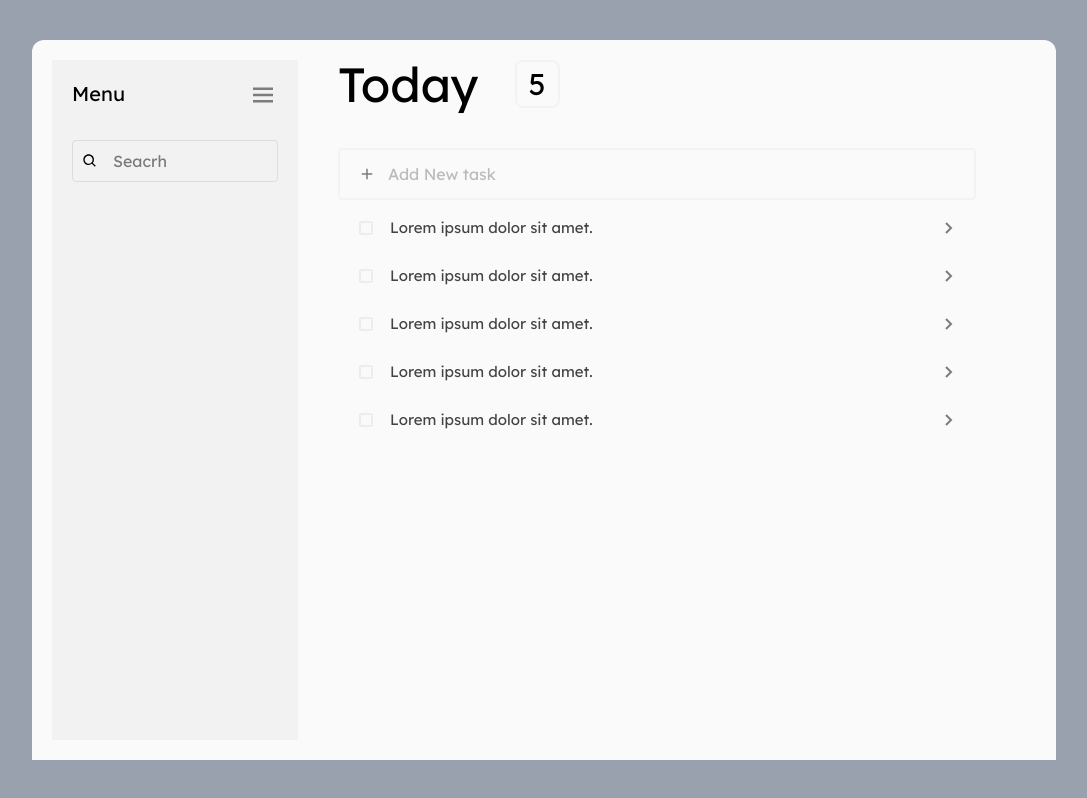
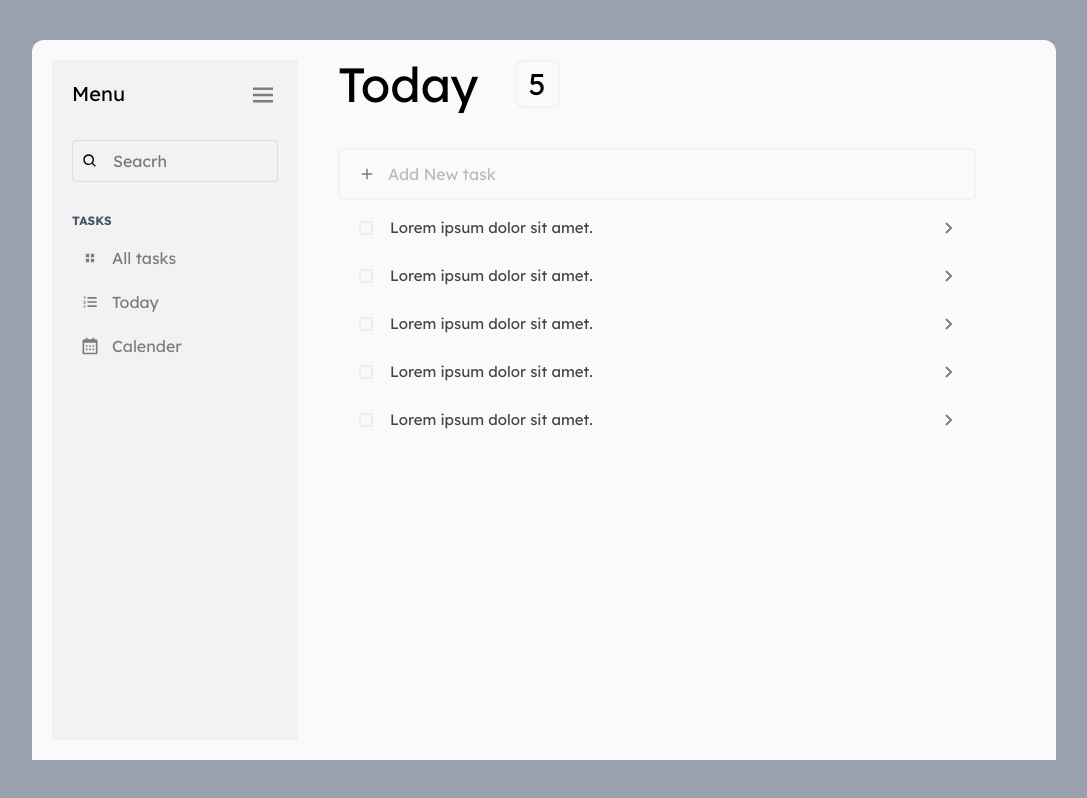
Before and after one commit to Noor-Ellahi/next-postgres-prisma, a Next.js app: page / in a window 1280 px wide. Shown: the whole page, without its empty margins (96-1183 px from the left). Built offline with nearby package versions, Linux system fonts and the light colour scheme.

Commit message:
Still UI

```diff
--- a/src/app/page.tsx
+++ b/src/app/page.tsx
@@ -1,6 +1,6 @@
 'use client'
 import { useState } from "react";
-import { BiMenu, BiPlus, BiCheckbox, BiCheckboxChecked, BiChevronRight , BiSearch } from "react-icons/bi";
+import { BiMenu, BiPlus, BiCheckbox, BiCheckboxChecked, BiChevronRight , BiSearch, BiCalendar, BiListOl, BiGridSmall } from "react-icons/bi";
 
 
 
@@ -14,6 +14,7 @@ const Home = () => {
     <div className="h-screen w-full flex justify-center items-center bg-gray-400">
 
       <div className={`w-[80%] flex rounded-tr-xl ${menu ? "" : "p-5"} rounded-tl-xl bg-[#FAFAFA] h-[90%]`}>
+
         <div className={`w-[25%] p-5 ${menu ? 'hidden' : ''}  bg-[#F2F2F2]`}>
           <div className="flex justify-between">
             <h3 className="text-xl">Menu</h3>
@@ -26,7 +27,19 @@ const Home = () => {
               <BiSearch/>
             </span>
           </div>
+
+          <div className="mt-7.5">
+            <div>
+              <ul className="text-[16px] flex gap-1 flex-col">
+                <li className="text-[12px] text-[#44556B] font-bold">TASKS</li>
+                <li className=" text-[#7C7C7C] flex items-center p-2 gap-3 hover:bg-[red] mt-1"><BiGridSmall className="text-xl"/> All tasks</li>
+                <li className="text-[#7C7C7C] flex items-center p-2 gap-3 hover:bg-[red]"><BiListOl className="text-xl"/> Today</li>
+                <li className="text-[#7C7C7C] flex items-center p-2 gap-3 hover:bg-[red]"><BiCalendar className="text-xl"/>Calender</li>
+              </ul>
+            </div>
+          </div>
         </div>
+
         <div className="h-full w-[100%]">
           <div className={`pl-10 pt-9 ${menu ? '' : 'pl-0 pt-[0px]'}`}>
             <div className="flex gap-25 items-center">
```
